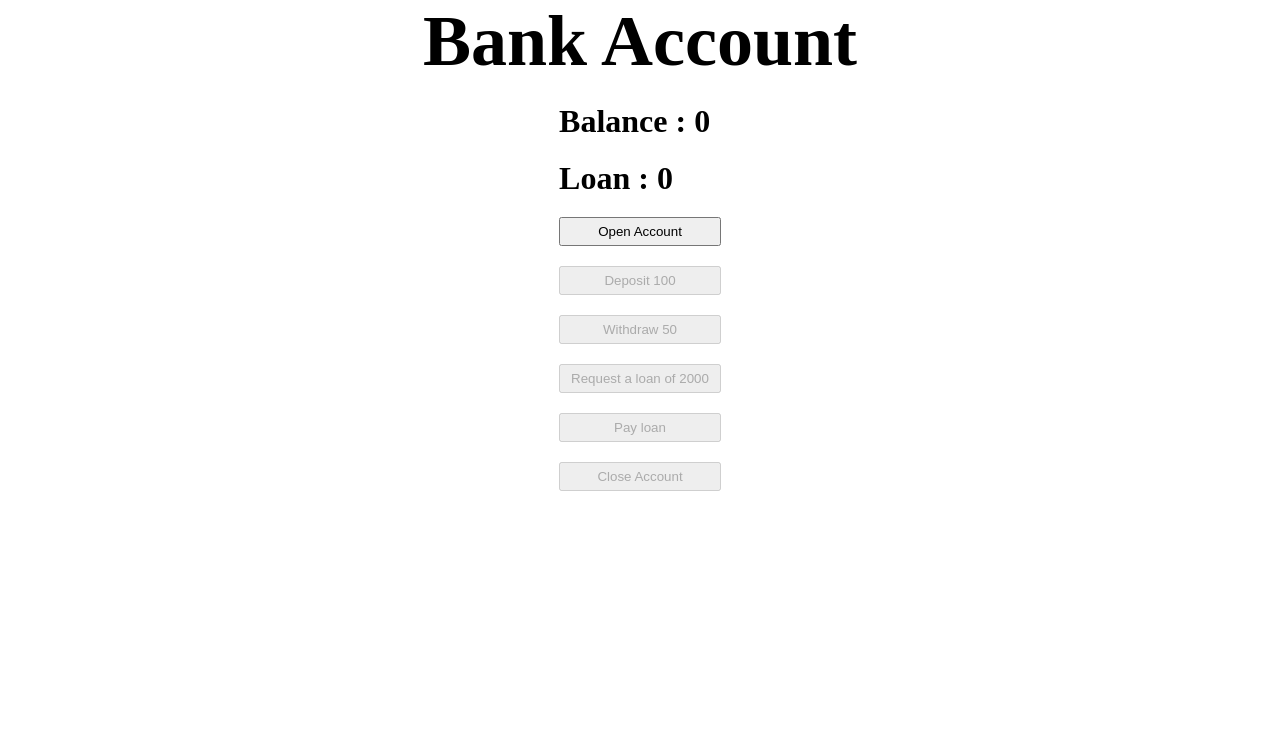
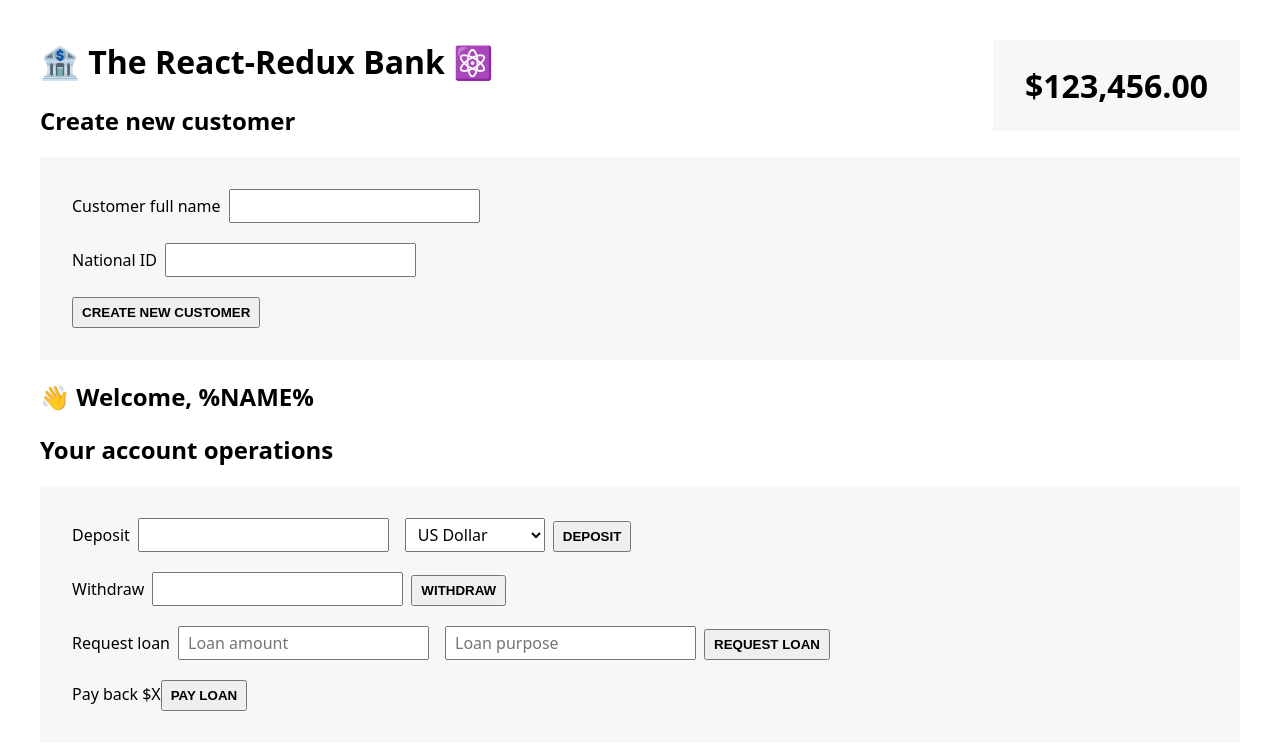
Before and after one commit to NikDoe/bank-app, a React (Vite) app: page / in a window 1280 px wide. Shown: the top 750 px of the page. Built offline with nearby package versions, Linux system fonts and the light colour scheme.

Commit message:
refactoring ui

```diff
--- a/src/App.tsx
+++ b/src/App.tsx
@@ -1,70 +1,16 @@
-import { useReducer } from "react";
-import Header from "./components/Header";
-import Main from "./components/Main";
-import { ActionType, TAction, TState } from "./types";
-
-const initialState: TState = {
-	balance: 0,
-	loan: 0,
-	isOpen: false
-};
-
-function reducer (state: TState, action: TAction): TState {
-	switch (action.type) {
-		case ActionType.OPENACCOUNT:
-			return {
-				...state,
-				balance: state.balance + action.payload,
-				isOpen: true
-			};
-
-		case ActionType.DEPOSIT:
-			return {
-				...state,
-				balance: state.balance + action.payload
-			};
-
-		case ActionType.WITHDRAW:
-			return {
-				...state,
-				balance: state.balance > 0
-					? state.balance - action.payload
-					: 0
-			};
-		case ActionType.REQUESTLOAN:
-			if(state.loan > 0) return state;
-			return {
-				...state,
-				balance: state.balance + action.payload,
-				loan: action.payload
-			};
-
-		case ActionType.PAYLOAN:
-			return {
-				...state,
-				balance: state.balance - state.loan,
-				loan: 0
-			};
-
-		case ActionType.CLOSEACCOUNT:
-			if(state.balance !== 0 || state.loan > 0) return state;
-			return initialState;
-
-		default:
-			return state;
-	}
-}
+import AccountOperations from "./features/accounts/AccountOperations";
+import BalanceDisplay from "./features/accounts/BalanceDisplay";
+import CreateCustomer from "./features/customers/CreateCustomer";
+import Customer from "./features/customers/Customer";
 
 function App() {
-	const [state, dispatch] = useReducer(reducer, initialState);
-
 	return (
-		<div className="app">
-			<Header />
-			<Main
-				state={state}
-				dispatch={dispatch}
-			/>
+		<div>
+			<h1>🏦 The React-Redux Bank ⚛️</h1>
+			<CreateCustomer />
+			<Customer />
+			<AccountOperations />
+			<BalanceDisplay />
 		</div>
 	);
 }
--- /dev/null
+++ b/src/features/accounts/AccountOperations.tsx
@@ -0,0 +1,78 @@
+import { useState } from "react";
+
+function AccountOperations() {
+	const [depositAmount, setDepositAmount] = useState("");
+	const [withdrawalAmount, setWithdrawalAmount] = useState("");
+	const [loanAmount, setLoanAmount] = useState("");
+	const [loanPurpose, setLoanPurpose] = useState("");
+	const [currency, setCurrency] = useState("USD");
+
+	function handleDeposit() {}
+
+	function handleWithdrawal() {}
+
+	function handleRequestLoan() {}
+
+	function handlePayLoan() {}
+
+	return (
+		<div>
+			<h2>Your account operations</h2>
+			<div className="inputs">
+				<div>
+					<label>Deposit</label>
+					<input
+						type="number"
+						value={depositAmount}
+						onChange={(e) => setDepositAmount(+e.target.value)}
+					/>
+					<select
+						value={currency}
+						onChange={(e) => setCurrency(e.target.value)}
+					>
+						<option value="USD">US Dollar</option>
+						<option value="EUR">Euro</option>
+						<option value="GBP">British Pound</option>
+					</select>
+
+					<button onClick={handleDeposit}>Deposit {depositAmount}</button>
+				</div>
+
+				<div>
+					<label>Withdraw</label>
+					<input
+						type="number"
+						value={withdrawalAmount}
+						onChange={(e) => setWithdrawalAmount(+e.target.value)}
+					/>
+					<button onClick={handleWithdrawal}>
+            Withdraw {withdrawalAmount}
+					</button>
+				</div>
+
+				<div>
+					<label>Request loan</label>
+					<input
+						type="number"
+						value={loanAmount}
+						onChange={(e) => setLoanAmount(+e.target.value)}
+						placeholder="Loan amount"
+					/>
+					<input
+						value={loanPurpose}
+						onChange={(e) => setLoanPurpose(e.target.value)}
+						placeholder="Loan purpose"
+					/>
+					<button onClick={handleRequestLoan}>Request loan</button>
+				</div>
+
+				<div>
+					<span>Pay back $X</span>
+					<button onClick={handlePayLoan}>Pay loan</button>
+				</div>
+			</div>
+		</div>
+	);
+}
+
+export default AccountOperations;
--- /dev/null
+++ b/src/features/accounts/BalanceDisplay.tsx
@@ -0,0 +1,12 @@
+function formatCurrency(value) {
+	return new Intl.NumberFormat("en", {
+		style: "currency",
+		currency: "USD",
+	}).format(value);
+}
+
+function BalanceDisplay() {
+	return <div className="balance">{formatCurrency(123456)}</div>;
+}
+
+export default BalanceDisplay;
--- /dev/null
+++ b/src/features/customers/CreateCustomer.tsx
@@ -0,0 +1,33 @@
+import { useState } from "react";
+
+function CreateCustomer() {
+	const [fullName, setFullName] = useState("");
+	const [nationalId, setNationalId] = useState("");
+
+	function handleClick() {}
+
+	return (
+		<div>
+			<h2>Create new customer</h2>
+			<div className="inputs">
+				<div>
+					<label>Customer full name</label>
+					<input
+						value={fullName}
+						onChange={(e) => setFullName(e.target.value)}
+					/>
+				</div>
+				<div>
+					<label>National ID</label>
+					<input
+						value={nationalId}
+						onChange={(e) => setNationalId(e.target.value)}
+					/>
+				</div>
+				<button onClick={handleClick}>Create new customer</button>
+			</div>
+		</div>
+	);
+}
+
+export default CreateCustomer;
--- /dev/null
+++ b/src/features/customers/Customer.tsx
@@ -0,0 +1,5 @@
+function Customer() {
+	return <h2>👋 Welcome, %NAME%</h2>;
+}
+
+export default Customer;
--- a/src/index.css
+++ b/src/index.css
@@ -1,22 +1,40 @@
-* {
-    margin: 0;
-    padding: 0;
+body {
+  font-family: system-ui, -apple-system, BlinkMacSystemFont, 'Segoe UI', Roboto,
+    Oxygen, Ubuntu, Cantarell, 'Open Sans', 'Helvetica Neue', sans-serif;
+  margin: 40px;
 }
 
-.app {
-    display: flex;
-    flex-direction: column;
-    align-items: center;
+input,
+select {
+  margin: 0 8px;
+  padding: 4px 8px;
+  font: inherit;
 }
 
-.header h1 {
-    font-size: 72px;
+button {
+  text-transform: uppercase;
+  font-weight: bold;
+  padding: 6px 8px;
+  cursor: pointer;
 }
 
-.main {
-    margin: 20px 0;
-    padding: 0 50px;
-    display: flex;
-    flex-direction: column;
-    gap: 20px;
+.inputs {
+  background-color: #f7f7f7;
+  padding: 32px;
 }
+
+.inputs > * + * {
+  margin-top: 20px;
+}
+
+.balance {
+  position: absolute;
+  top: 40px;
+  right: 40px;
+  background-color: #f7f7f7;
+  padding: 24px 32px;
+  font-weight: bold;
+  font-size: 32px;
+  min-width: 180px;
+  text-align: center;
+}
```
